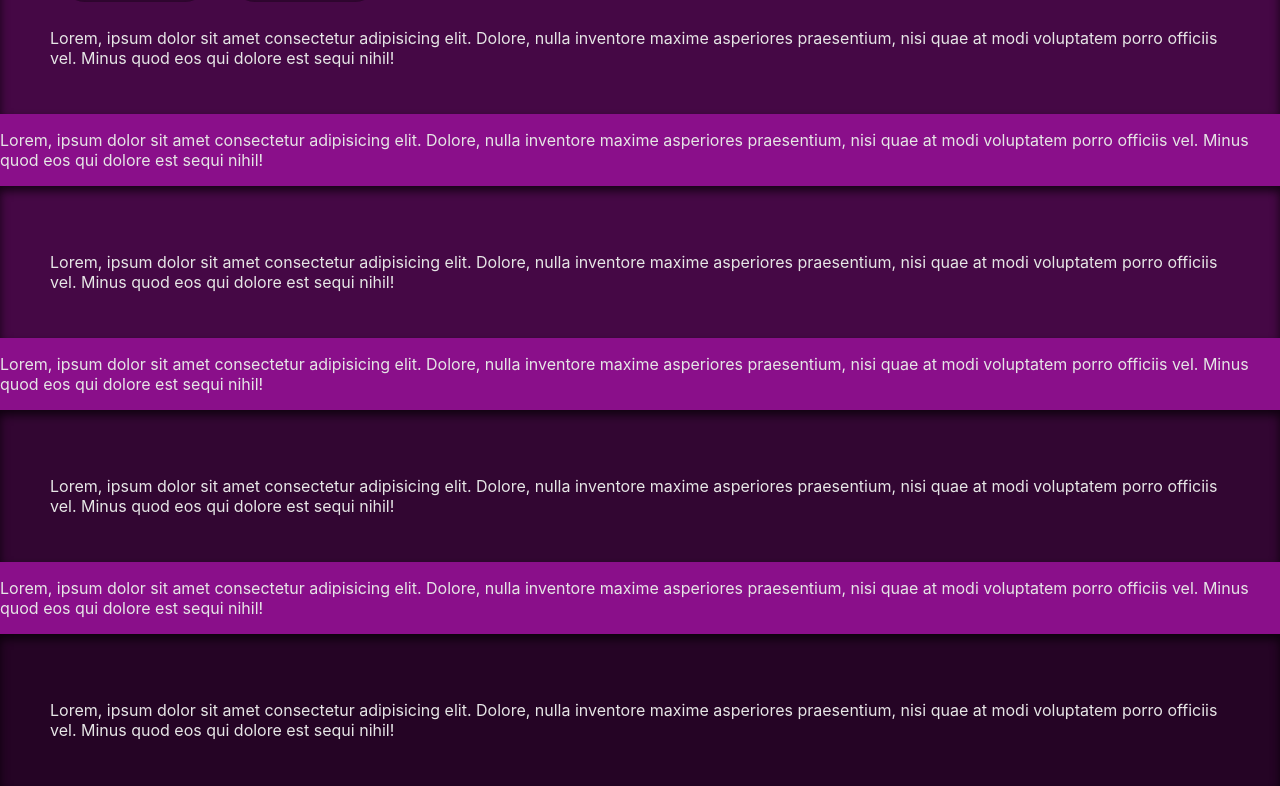
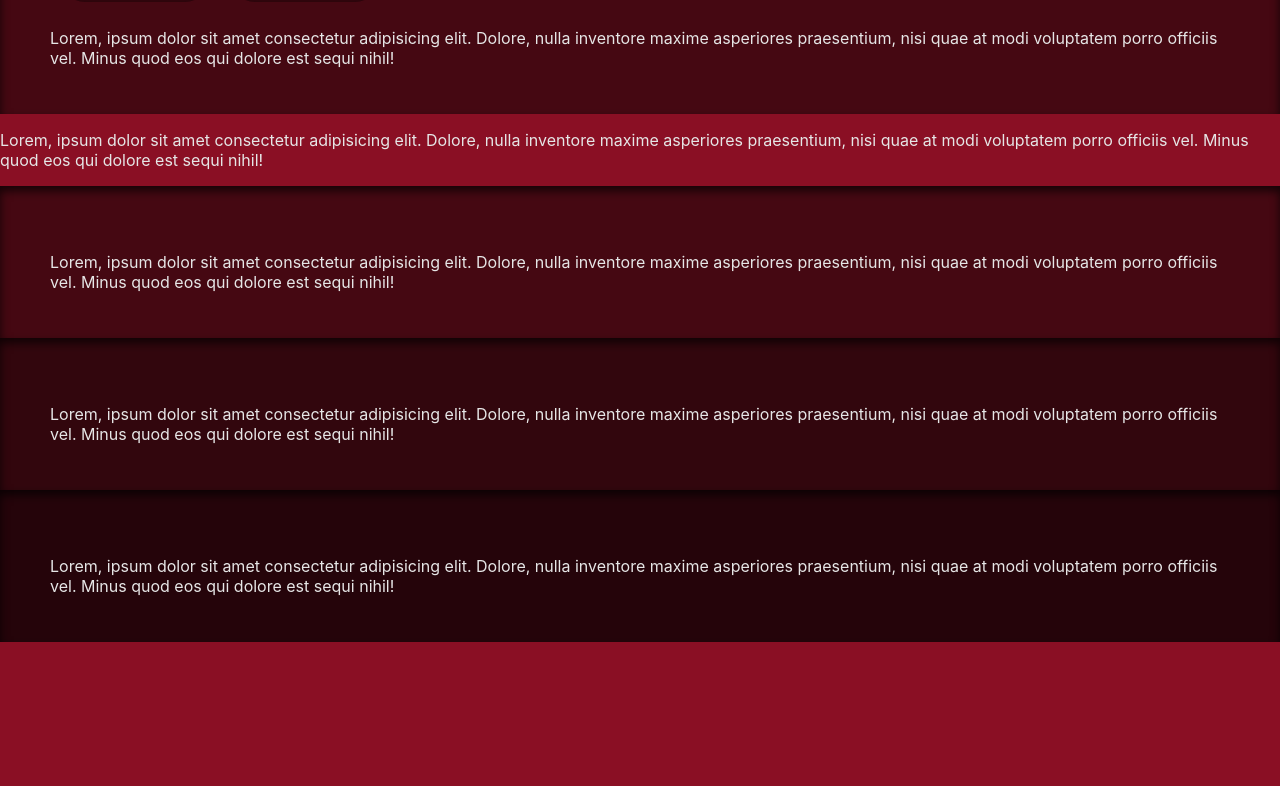
Before and after one commit to plurid/carved-ui, a React (Create React App) app: page / in a window 1280 px wide. Shown: the part 664-1450 px from the top of the page. After the commit the page ends 1306 px from the top, so only its background shows below. Built offline with nearby package versions, Linux system fonts and the light colour scheme.

Commit message:
dev: depth theming

```diff
--- a/src/examples/App.tsx
+++ b/src/examples/App.tsx
@@ -33,7 +33,7 @@ class App extends Component {
     render() {
         return (
             <CarvedApp
-                theme="hsl(300, 80%, 30%)"
+                theme="hsl(350, 80%, 30%)"
             >
                 <CarvedButton
                     text="Submit"
@@ -81,15 +81,11 @@ class App extends Component {
                     </CarvedCard>
 
                     <div>
-                        <p>Lorem, ipsum dolor sit amet consectetur adipisicing elit. Dolore, nulla inventore maxime asperiores praesentium, nisi quae at modi voluptatem porro officiis vel. Minus quod eos qui dolore est sequi nihil!</p>
-
                         <CarvedCard>
                             <p>Lorem, ipsum dolor sit amet consectetur adipisicing elit. Dolore, nulla inventore maxime asperiores praesentium, nisi quae at modi voluptatem porro officiis vel. Minus quod eos qui dolore est sequi nihil!</p>
                         </CarvedCard>
 
                         <div>
-                            <p>Lorem, ipsum dolor sit amet consectetur adipisicing elit. Dolore, nulla inventore maxime asperiores praesentium, nisi quae at modi voluptatem porro officiis vel. Minus quod eos qui dolore est sequi nihil!</p>
-
                             <CarvedCard>
                                 <p>Lorem, ipsum dolor sit amet consectetur adipisicing elit. Dolore, nulla inventore maxime asperiores praesentium, nisi quae at modi voluptatem porro officiis vel. Minus quod eos qui dolore est sequi nihil!</p>
                             </CarvedCard>
```
Also changed, not shown: src/lib/components/CarvedApp/index.tsx (+3 -4 lines).
